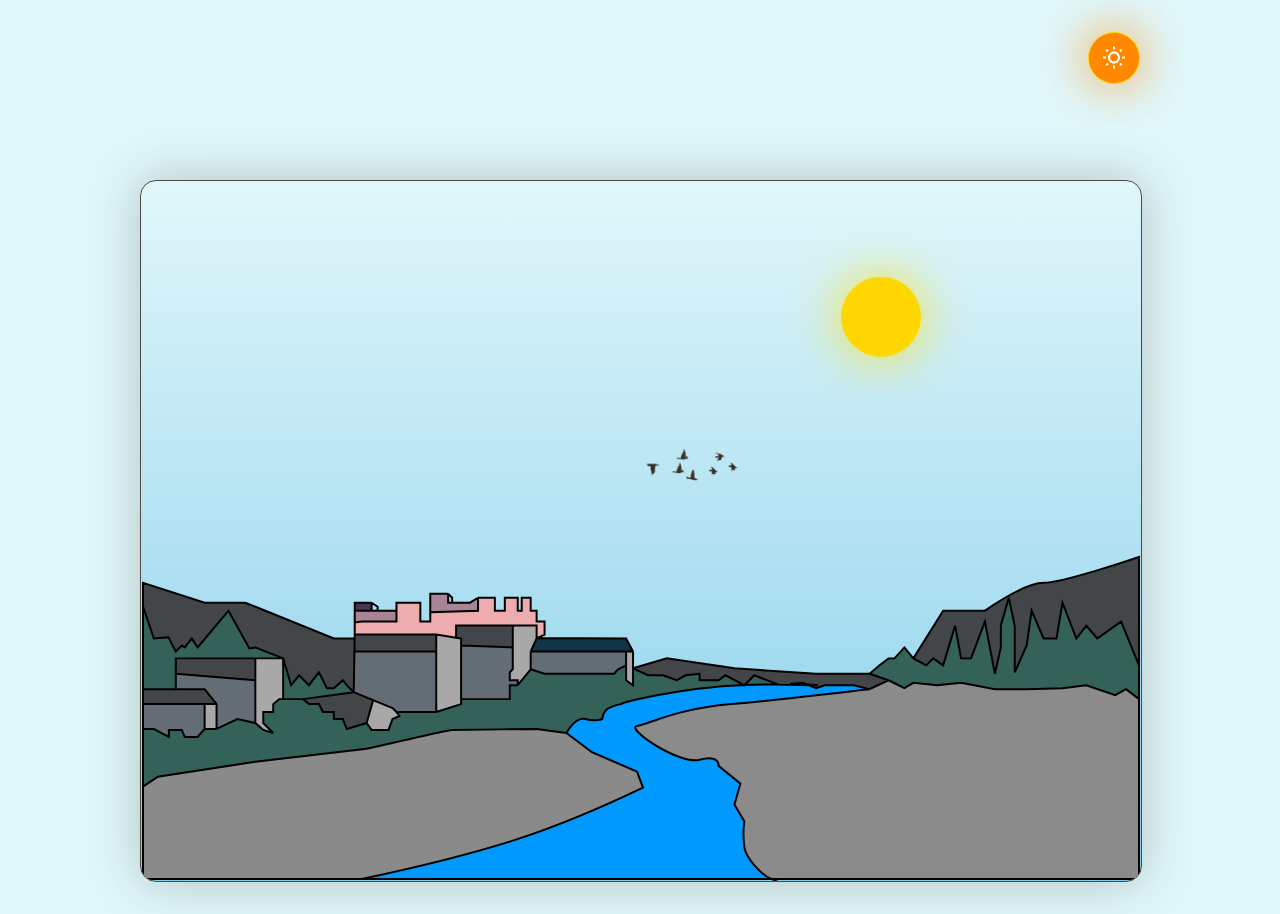
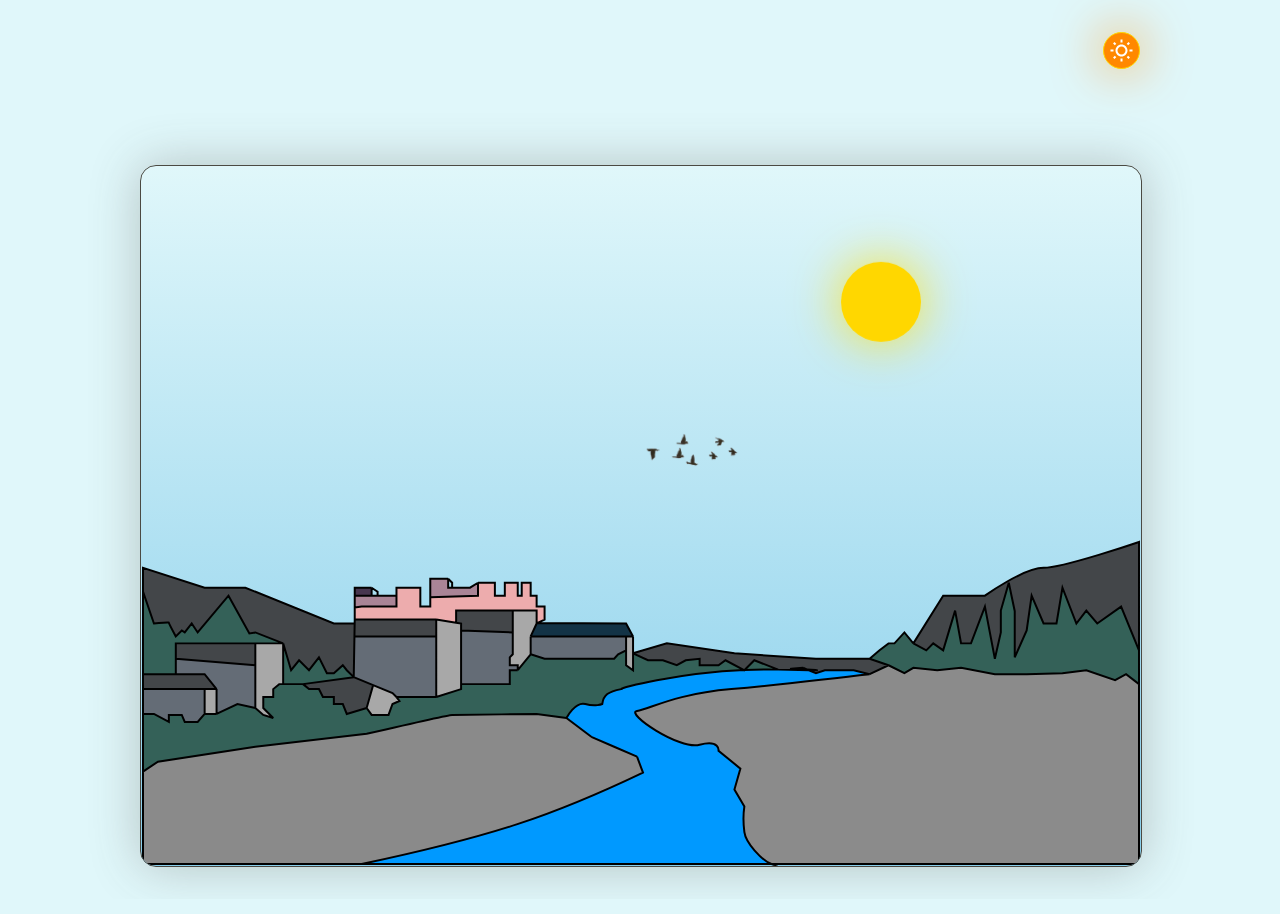
Before and after one commit to oneilh/day_and_night, a React (Vite) app: page / in a window 1280 px wide. Built offline with nearby package versions, Linux system fonts and the light colour scheme.

Commit message:
button rescaled and removed clock images

```diff
--- a/src/index.css
+++ b/src/index.css
@@ -191,8 +191,8 @@ main {
   justify-content: right;
 }
 .toggle_btn {
-  height: 50px;
-  width: 50px;
+  height: 35px;
+  width: 35px;
   border-radius: 50%;
   border: 1px solid #ffd700;
   display: flex;
```
Also changed, not shown: public/assets/clock_checked_slice.png (deleted), public/assets/clock_unchecked_slice.png (deleted).
